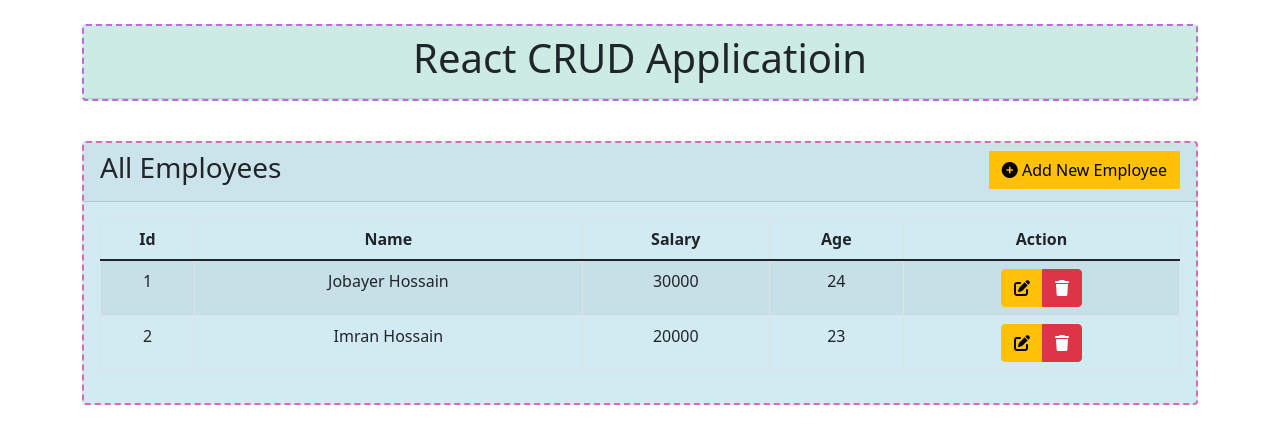
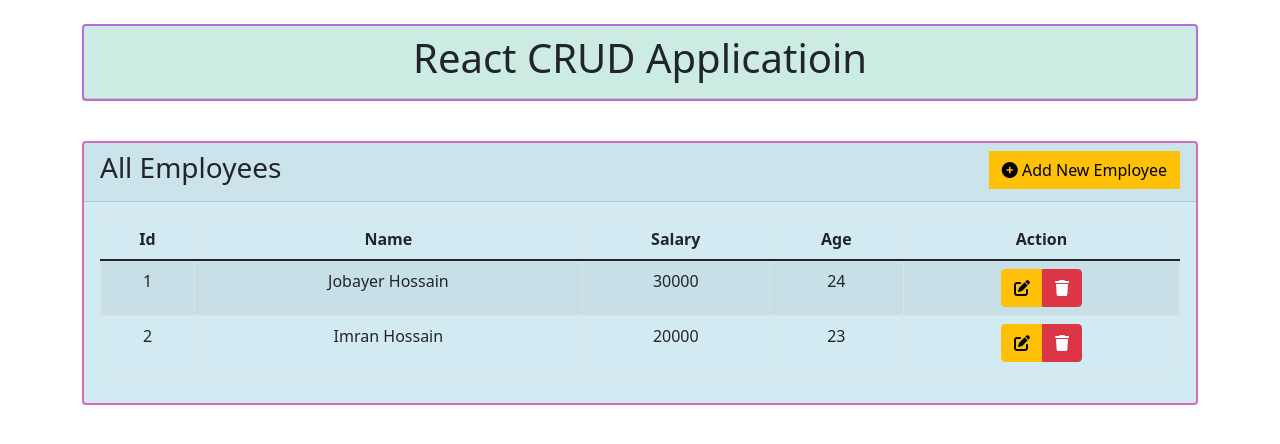
Before and after one commit to jobayer637/react-crud-app, a React (Create React App) app: page / in a window 1280 px wide. Shown: the top 444 px of the page. Built offline with nearby package versions, Linux system fonts and the light colour scheme.

Commit message:
border and border radius

```diff
--- a/src/component/Crud.jsx
+++ b/src/component/Crud.jsx
@@ -27,7 +27,9 @@ export class Crud extends Component {
         isUpdate: false,
         randomColor: {
             r: '10', g: '100', b: '200'
-        }
+        },
+        randomBorder: ''
+
     }
 
     componentDidMount = () => {
@@ -39,12 +41,14 @@ export class Crud extends Component {
             let r = Math.floor(Math.random() * 255) + 1;
             let g = Math.floor(Math.random() * 255) + 1;
             let b = Math.floor(Math.random() * 255) + 1;
+
+            const br = ['dotted','dashed','solid','dotted','dotted','dashed','solid','dashed','solid']
+            let brdr = Math.floor(Math.random() * 9) + 1;
             this.setState({
-                randomColor: {r,g,b}
+                randomColor: {r,g,b},
+                randomBorder: br[brdr]
             })
         },5000)
-
-        console.log('hello')
     }
 
     handleInput = (event) => {
@@ -150,7 +154,7 @@ export class Crud extends Component {
         const {r, g, b} = this.state.randomColor
         return (
             <div>
-                <div className="card my-2" style={{backgroundColor: `rgb(${r},${b},${g},0.3)`, border: `2px dashed rgb(${g},${r},${b},1)`}}>
+                <div className="card my-2" style={{backgroundColor: `rgb(${r},${b},${g},0.3)`, border: `2px ${this.state.randomBorder} rgb(${g},${r},${b},1)`}}>
                     <div className="card-header"><h1>React CRUD Applicatioin</h1></div>
                 </div>
                 {this.state.success
@@ -161,7 +165,7 @@ export class Crud extends Component {
                         handleToaster={this.handleToaster}
                     />
                     : ''}
-                <Card style={{backgroundColor: `rgb(${r},${g},${b},0.3)`, border: `2px dashed rgb(${b},${r},${g},1)`}}>
+                <Card style={{backgroundColor: `rgb(${r},${g},${b},0.3)`, border: `2px ${this.state.randomBorder} rgb(${b},${r},${g},1)`}}>
                     <Card.Header>
                         <div className="d-flex justify-content-between">
                             <div>
```
